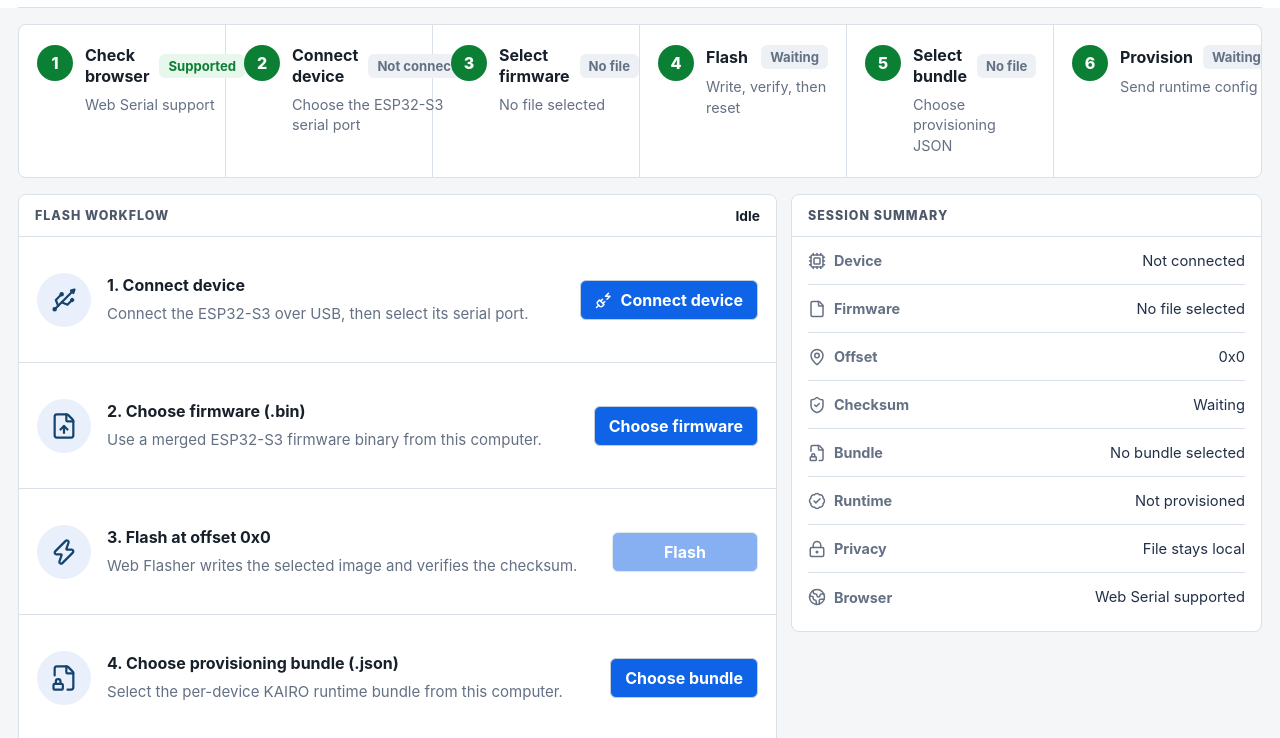
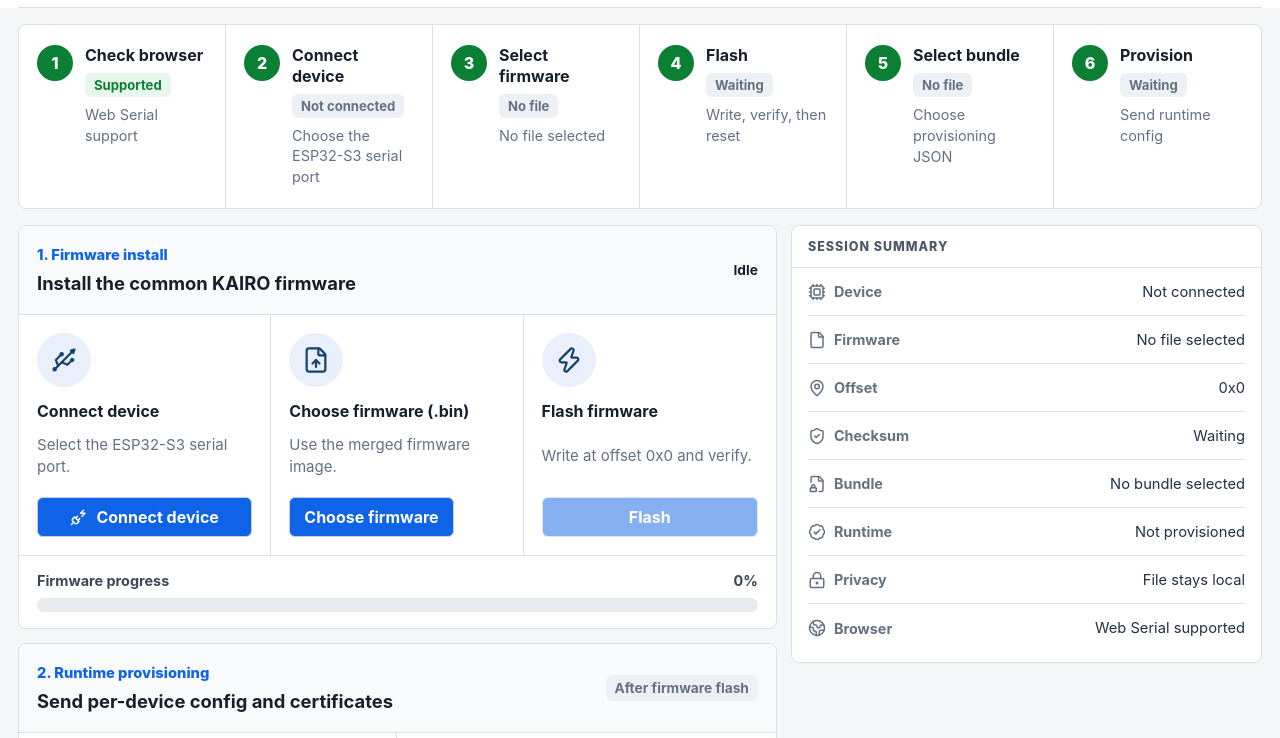
Before and after one commit to kasfreedom/web-flasher, a website built with Vite: page index.html in a window 1280 px wide. Shown: the part 60-798 px from the top of the page. Built offline with nearby package versions, Linux system fonts and the light colour scheme.

Commit message:
style: introduce two-phase flasher workflow

```diff
--- a/index.html
+++ b/index.html
@@ -87,17 +87,22 @@
       </section>
 
       <section class="workspace">
-        <section class="workflow-panel" aria-label="Flash workflow">
-          <div class="section-heading">
-            <span>Flash workflow</span>
+        <section class="workflow-column" aria-label="Flash and provisioning workflow">
+          <section class="phase-panel phase-install" aria-label="Firmware install">
+            <div class="phase-heading">
+              <div>
+                <span class="phase-kicker">1. Firmware install</span>
+                <h2>Install the common KAIRO firmware</h2>
+              </div>
               <strong id="stateLabel">Idle</strong>
             </div>
 
+            <div class="phase-steps">
               <div class="workflow-row">
                 <span class="row-icon" aria-hidden="true"><span data-lucide="usb"></span></span>
                 <div class="row-body">
-              <h2>1. Connect device</h2>
-              <p>Connect the ESP32-S3 over USB, then select its serial port.</p>
+                  <h3>Connect device</h3>
+                  <p>Select the ESP32-S3 serial port.</p>
                 </div>
                 <button id="connectButton" type="button">
                   <span data-lucide="plug-zap"></span>
@@ -108,8 +113,8 @@
               <div class="workflow-row">
                 <span class="row-icon" aria-hidden="true"><span data-lucide="file-up"></span></span>
                 <div class="row-body">
-              <h2>2. Choose firmware (.bin)</h2>
-              <p>Use a merged ESP32-S3 firmware binary from this computer.</p>
+                  <h3>Choose firmware (.bin)</h3>
+                  <p>Use the merged firmware image.</p>
                 </div>
                 <label class="file-picker">
                   <span>Choose firmware</span>
@@ -120,20 +125,40 @@
               <div class="workflow-row">
                 <span class="row-icon" aria-hidden="true"><span data-lucide="zap"></span></span>
                 <div class="row-body">
-              <h2>3. Flash at offset 0x0</h2>
-              <p>Web Flasher writes the selected image and verifies the checksum.</p>
+                  <h3>Flash firmware</h3>
+                  <p>Write at offset 0x0 and verify.</p>
                 </div>
                 <button id="flashButton" class="primary-action" type="button">
                   <span data-lucide="zap"></span>
                   Flash
                 </button>
               </div>
+            </div>
 
+            <div class="progress-block" aria-label="Flash progress">
+              <div class="progress-header">
+                <span>Firmware progress</span>
+                <span id="progressLabel">0%</span>
+              </div>
+              <progress id="progressBar" max="100" value="0"></progress>
+            </div>
+          </section>
+
+          <section class="phase-panel phase-provision" aria-label="Runtime provisioning">
+            <div class="phase-heading">
+              <div>
+                <span class="phase-kicker">2. Runtime provisioning</span>
+                <h2>Send per-device config and certificates</h2>
+              </div>
+              <span class="phase-note">After firmware flash</span>
+            </div>
+
+            <div class="phase-steps">
               <div class="workflow-row">
                 <span class="row-icon" aria-hidden="true"><span data-lucide="file-lock"></span></span>
                 <div class="row-body">
-              <h2>4. Choose provisioning bundle (.json)</h2>
-              <p>Select the per-device KAIRO runtime bundle from this computer.</p>
+                  <h3>Choose bundle (.json)</h3>
+                  <p>Select the KAIRO runtime bundle.</p>
                 </div>
                 <label class="file-picker">
                   <span>Choose bundle</span>
@@ -144,26 +169,20 @@
               <div class="workflow-row">
                 <span class="row-icon" aria-hidden="true"><span data-lucide="send"></span></span>
                 <div class="row-body">
-              <h2>5. Send provisioning bundle</h2>
-              <p>Web Flasher sends the bundle over USB serial, then waits for the device result.</p>
+                  <h3>Send provisioning</h3>
+                  <p>Send over USB serial and wait for the device result.</p>
                 </div>
                 <button id="provisionButton" class="primary-action" type="button">
                   <span data-lucide="send"></span>
                   Send provisioning
                 </button>
               </div>
-
-          <div class="progress-block" aria-label="Flash progress">
-            <div class="progress-header">
-              <span>Progress</span>
-              <span id="progressLabel">0%</span>
-            </div>
-            <progress id="progressBar" max="100" value="0"></progress>
             </div>
 
             <section class="message-section" aria-live="polite">
               <p id="errorMessage" class="error-message"></p>
               <p id="nextStepMessage" class="next-step"></p>
+            </section>
           </section>
         </section>
 
--- a/src/styles.css
+++ b/src/styles.css
@@ -213,13 +213,14 @@ button svg,
 .step-title-row {
   display: flex;
   min-width: 0;
-  align-items: center;
-  justify-content: space-between;
-  gap: 10px;
+  align-items: flex-start;
+  flex-direction: column;
+  gap: 7px;
 }
 
 .step-item h2,
-.workflow-row h2,
+.phase-heading h2,
+.workflow-row h3,
 .log-header h2 {
   font-size: 1rem;
   line-height: 1.3;
@@ -272,12 +273,16 @@ button svg,
   align-items: start;
 }
 
-.workflow-panel,
 .summary-panel,
 .log-section {
   border: 1px solid var(--line);
   border-radius: var(--radius);
   background: var(--surface);
+}
+
+.workflow-column {
+  display: grid;
+  gap: 14px;
 }
 
 .section-heading {
@@ -295,21 +300,86 @@ button svg,
   text-transform: uppercase;
 }
 
-#stateLabel {
+#stateLabel,
+.phase-note {
   color: var(--text);
   font-size: 0.86rem;
   letter-spacing: 0;
   text-transform: none;
 }
 
+.phase-panel {
+  overflow: hidden;
+  border: 1px solid var(--line);
+  border-radius: var(--radius);
+  background: var(--surface);
+}
+
+.phase-heading {
+  display: flex;
+  align-items: center;
+  justify-content: space-between;
+  gap: 18px;
+  min-height: 86px;
+  border-bottom: 1px solid var(--line);
+  padding: 18px;
+  background: var(--surface-muted);
+}
+
+.phase-heading h2,
+.phase-heading p,
+.workflow-row h3 {
+  margin: 0;
+}
+
+.phase-kicker {
+  display: inline-flex;
+  margin-bottom: 8px;
+  color: var(--primary);
+  font-size: 0.92rem;
+  font-weight: 800;
+}
+
+.phase-heading h2 {
+  font-size: 1.15rem;
+}
+
+.phase-note {
+  white-space: nowrap;
+  border-radius: 6px;
+  padding: 5px 9px;
+  background: var(--pill-muted);
+  color: var(--muted);
+  font-weight: 750;
+}
+
+.phase-steps {
+  display: grid;
+  grid-template-columns: repeat(3, minmax(0, 1fr));
+  gap: 0;
+}
+
+.phase-provision .phase-steps {
+  grid-template-columns: repeat(2, minmax(0, 1fr));
+}
+
 .workflow-row {
   display: grid;
-  grid-template-columns: auto minmax(0, 1fr) auto;
-  gap: 16px;
-  align-items: center;
-  min-height: 126px;
+  grid-template-rows: auto minmax(82px, 1fr) auto;
+  gap: 14px;
+  align-content: start;
+  min-height: 220px;
   padding: 18px;
+  border-right: 1px solid var(--line);
   border-bottom: 1px solid var(--line);
+}
+
+.workflow-row:last-child {
+  border-right: 0;
+}
+
+.phase-panel .workflow-row {
+  border-bottom: 0;
 }
 
 .row-icon {
@@ -324,7 +394,6 @@ button svg,
 }
 
 .workflow-row p {
-  max-width: 62ch;
   font-size: 0.94rem;
   line-height: 1.45;
 }
@@ -351,6 +420,7 @@ button svg,
 .progress-block {
   display: grid;
   gap: 9px;
+  border-top: 1px solid var(--line);
   padding: 16px 18px;
 }
 
@@ -387,8 +457,9 @@ progress::-moz-progress-bar {
 }
 
 .message-section {
-  min-height: 54px;
-  padding: 0 18px 18px;
+  min-height: 64px;
+  border-top: 1px solid var(--line);
+  padding: 14px 18px 16px;
 }
 
 .error-message {
@@ -497,6 +568,24 @@ progress::-moz-progress-bar {
   .workspace {
     grid-template-columns: 1fr;
   }
+
+  .phase-steps,
+  .phase-provision .phase-steps {
+    grid-template-columns: 1fr;
+  }
+
+  .workflow-row {
+    grid-template-columns: auto minmax(0, 1fr) auto;
+    grid-template-rows: auto;
+    min-height: 126px;
+    align-items: center;
+    border-right: 0;
+    border-bottom: 1px solid var(--line);
+  }
+
+  .workflow-row:last-child {
+    border-bottom: 0;
+  }
 }
 
 @media (max-width: 720px) {
@@ -534,6 +623,15 @@ progress::-moz-progress-bar {
     gap: 8px;
   }
 
+  .phase-heading {
+    align-items: flex-start;
+    flex-direction: column;
+  }
+
+  .phase-note {
+    white-space: normal;
+  }
+
   .workflow-row {
     grid-template-columns: auto 1fr;
   }
```
Lines whose indentation alone changed are shown as unchanged.
